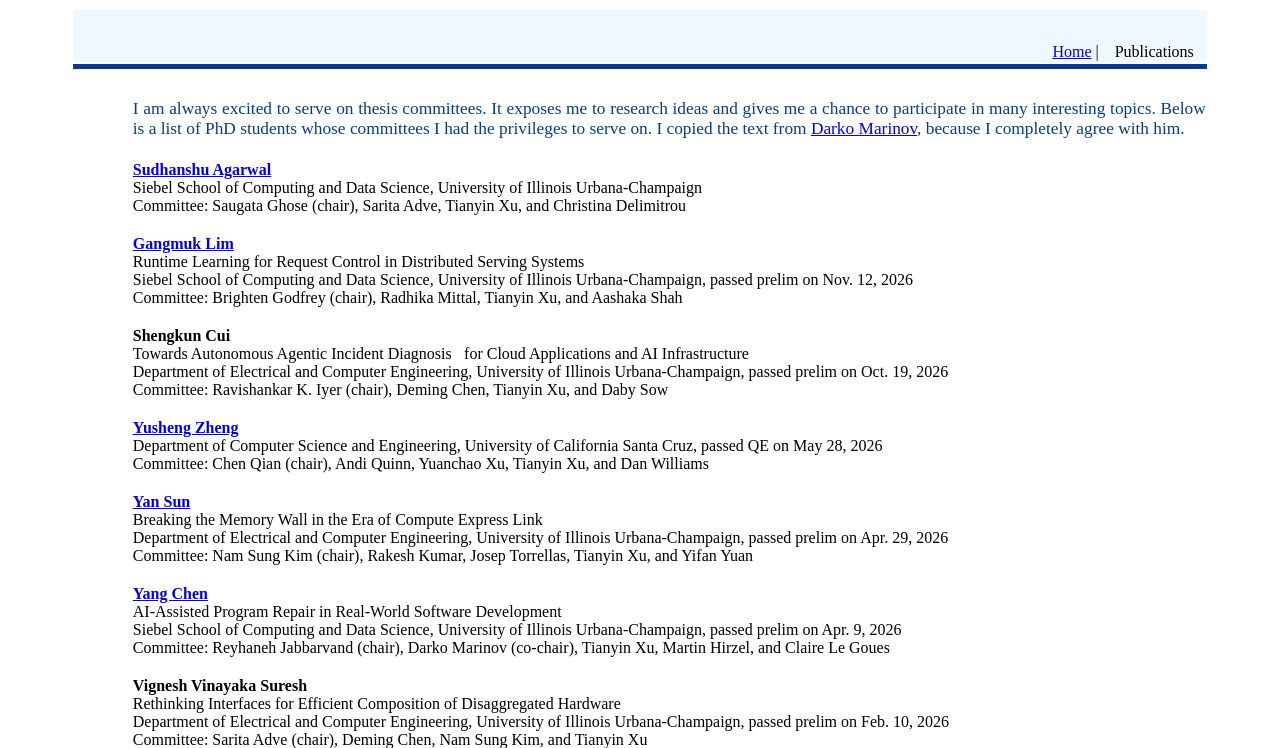
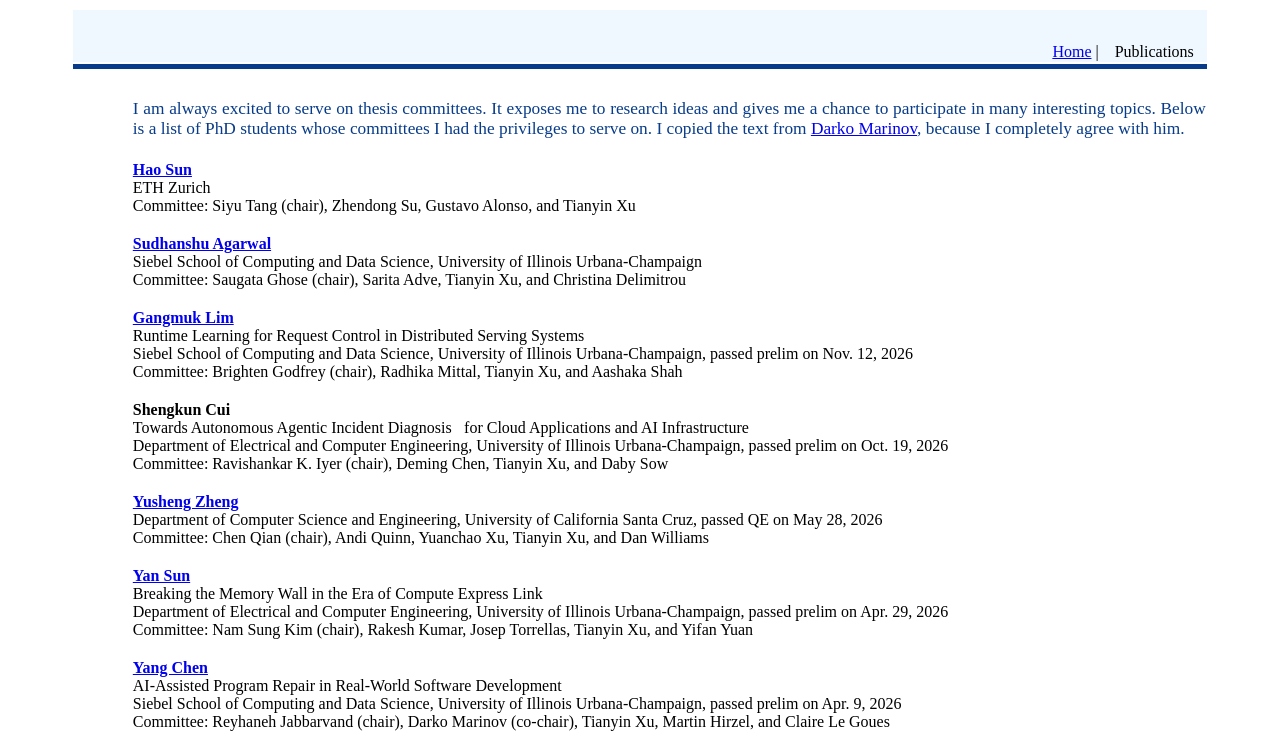
Before and after one commit to tianyin/tianyin.github.io, a plain HTML site: page thesis_committee.html in a window 1280 px wide. Shown: the top 748 px of the page. Drawn offline with Linux system fonts and the light colour scheme.

Commit message:
update
Added new committee members and their affiliations.

```diff
--- a/thesis_committee.html
+++ b/thesis_committee.html
@@ -79,6 +79,21 @@ td.papers {
       </font>
     </td>
   <tr>
+
+  <tr>
+    <td class="date"><font color="#083b89"></font></td>
+      <td class="papers">
+        <div align="justify" class="STYLE4">
+          <p></p>
+            <span style="font-size: 12pt;">
+	    <strong><a href="https://sudhanshu.web.illinois.edu" target="_blank">Hao Sun</a></strong>
+			<br>
+            ETH Zurich
+			<br>
+            Committee: Siyu Tang (chair), Zhendong Su, Gustavo Alonso, and Tianyin Xu
+        </div>
+      </td>
+  </tr>
 
   <tr>
     <td class="date"><font color="#083b89"></font></td>
```
